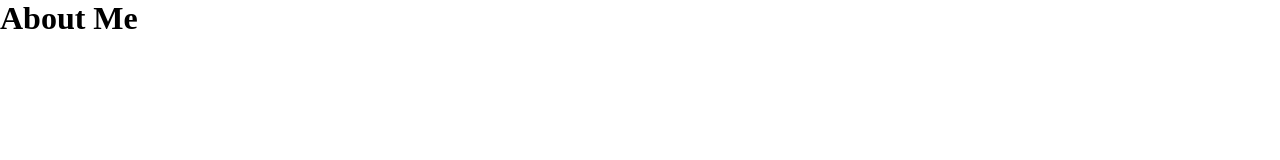
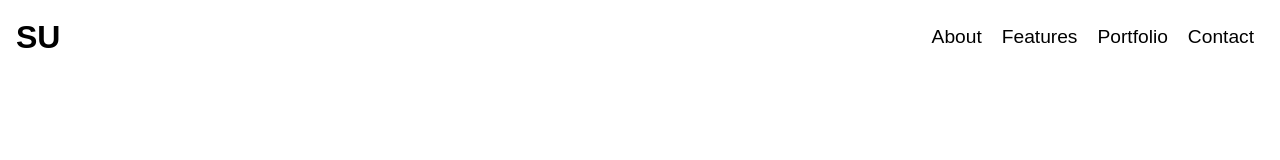
Before and after one commit to maejyomi/K-digital-html, a plain HTML site: page index.html in a window 1280 px wide. Drawn offline with Linux system fonts and the light colour scheme.

Commit message:
헤더 CSS 및 HTML 파일 작성
- 헤더 및 CSS를 추가

```diff
--- a/index.html
+++ b/index.html
@@ -8,6 +8,20 @@
     <title>About Me</title>
 </head>
 <body>
-    <h1>About Me</h1>
+    <header>
+        <div class="container">
+            <h1>
+                <button>SU</button>
+            </h1>
+            <nav>
+                <ul>
+                    <li><button>About</button></li>
+                    <li><button>Features</button></li>
+                    <li><button>Portfolio</button></li>
+                    <li><button>Contact</button></li>
+                </ul>
+            </nav>
+        </div>
+    </header>
 </body>
 </html>
--- a/static/css/style.css
+++ b/static/css/style.css
@@ -1,5 +1,55 @@
+/* 초기화 */
 * {
     margin: 0;
     padding: 0;
     box-sizing: border-box;
 }
+
+a, a:link, a:visited {
+    color: inherit;
+    text-decoration: none;
+}
+
+li {
+    list-style: none;
+}
+
+header {
+    position: absolute;
+    color: black;
+    top: 0px;
+    width: 100%;
+    padding: 1rem;
+    z-index: 1;
+}
+header .container {
+    width: 1140px;
+    margin: 0 auto;
+    display: flex;
+    justify-content: space-between;
+    align-items: center;
+    width: 100%;
+}
+
+header nav ul {
+    display: flex;
+}
+
+header nav ul li {
+    padding: 10px;
+}
+
+header button {
+    background-color: transparent;
+    border: 0;
+    cursor: pointer;
+}
+
+header h1 button {
+    font-size: 2rem;
+    font-weight: bold;
+}
+
+header nav ul li button { /* 복합선택자 */
+    font-size: 1.2rem;
+}
```
